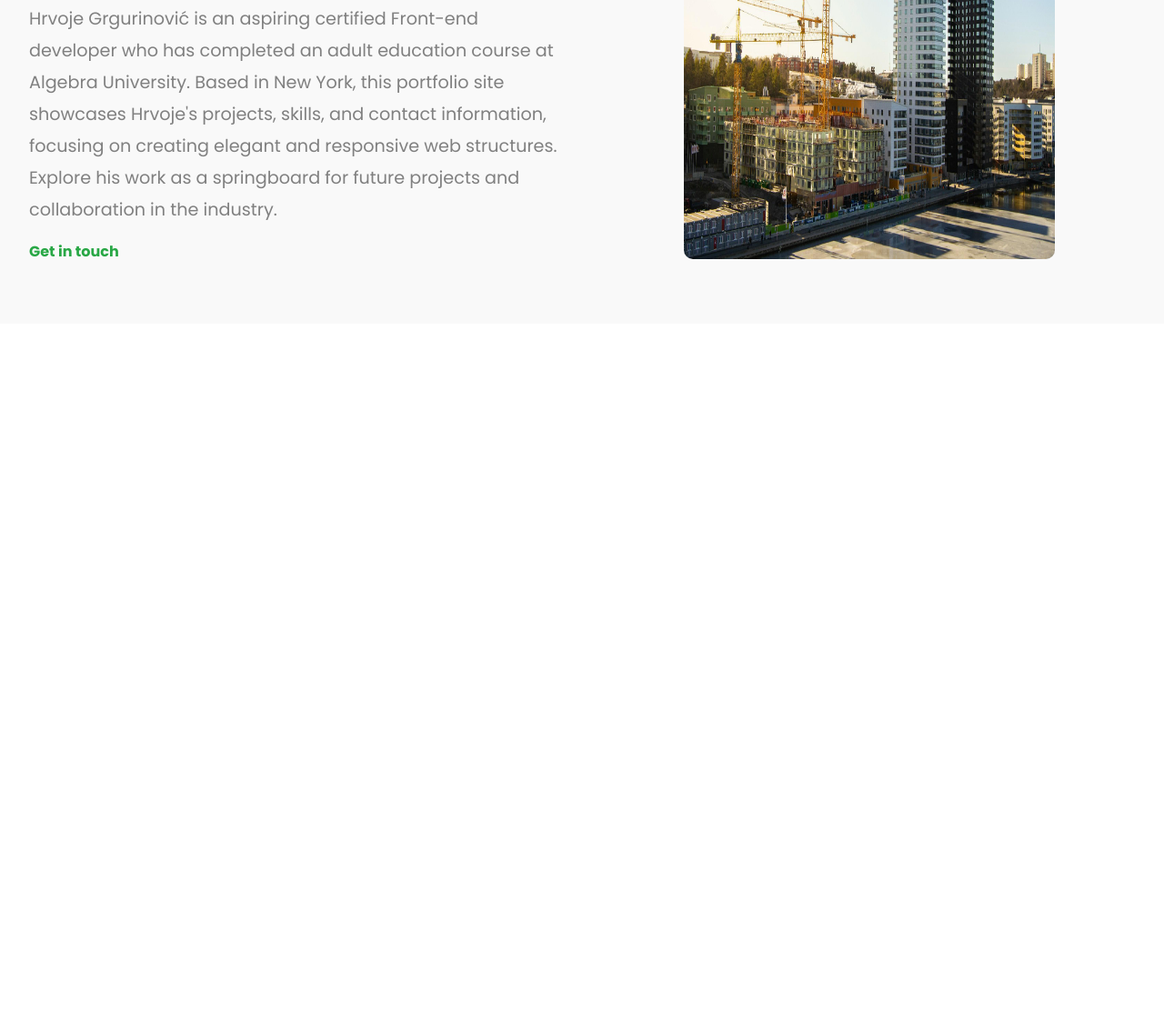
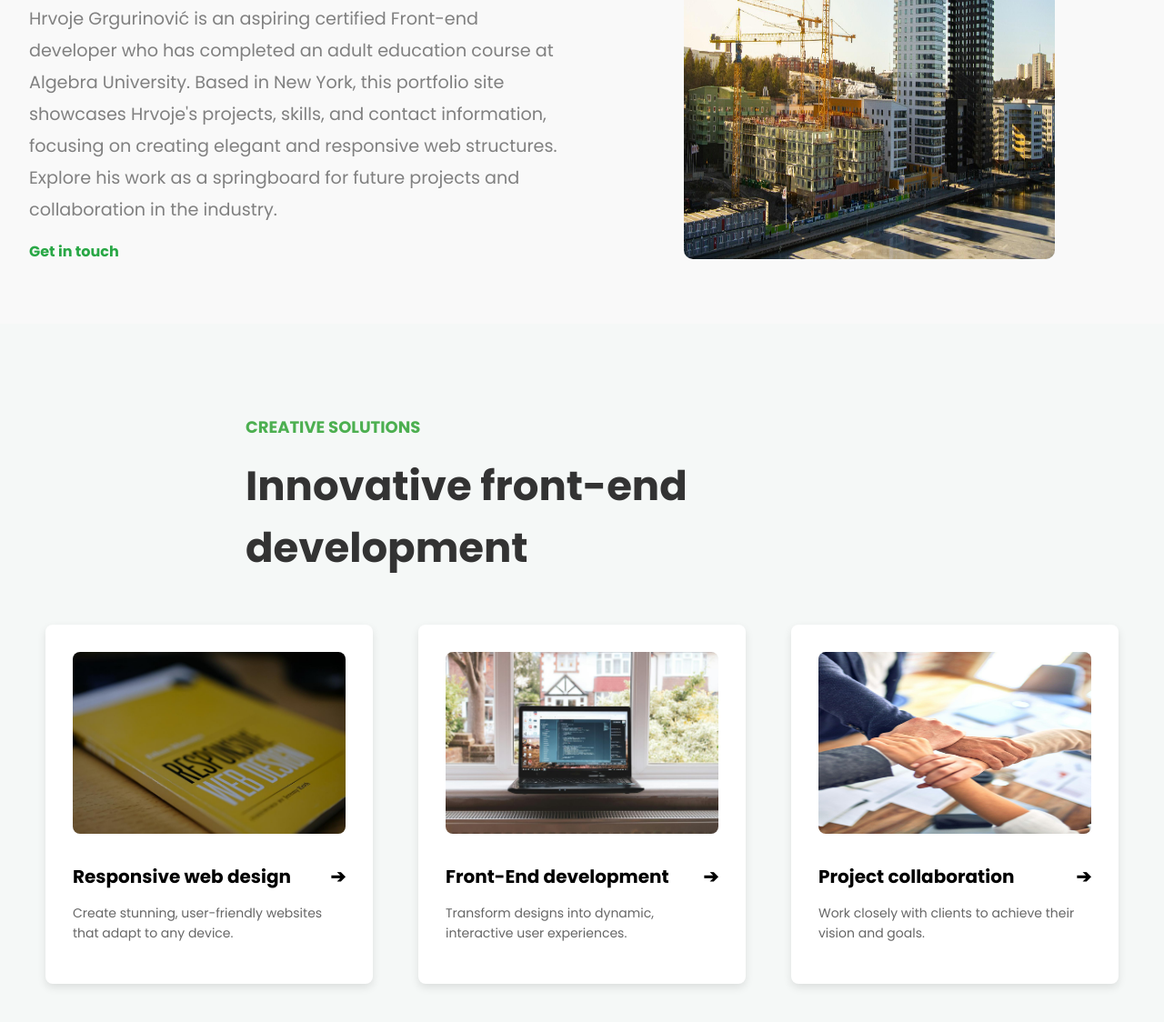
Before and after one commit to Leo1705/HrvojePortfolio, a plain HTML site: page index.html in a window 1280 px wide. Shown: the part 1201-2325 px from the top of the page at 91% size. Before the commit the page ends 1557 px from the top, so only its background shows below. Drawn offline with Linux system fonts and the light colour scheme; a web font is replaced by a local one.

Commit message:
Add files via upload

```diff
--- a/index.html
+++ b/index.html
@@ -55,6 +55,35 @@
         </div>
       </div>
     </section>
+    <section class="services-section">
+      <div class="services-header">
+        <h3 class="tagline">Creative Solutions</h3>
+        <h2 class="section-title">Innovative front-end development</h2>
+      </div>
+      <div class="services-cards">
+        <div class="service-card">
+          <img src="responsive-web-design.jpeg" alt="Responsive Web Design" />
+          <h3>Responsive web design <span>&#x2794;</span></h3>
+          <p>
+            Create stunning, user-friendly websites that adapt to any device.
+          </p>
+        </div>
+        <div class="service-card">
+          <img src="front-end-development.jpeg" alt="Front-End Development" />
+          <h3>Front-End development <span>&#x2794;</span></h3>
+          <p>Transform designs into dynamic, interactive user experiences.</p>
+        </div>
+        <div class="service-card">
+          <img
+            src="project-collaboration.jpeg"
+            alt="Project Collaboration"
+            class="last-image"
+          />
+          <h3>Project collaboration <span>&#x2794;</span></h3>
+          <p>Work closely with clients to achieve their vision and goals.</p>
+        </div>
+      </div>
+    </section>
 
     <script>
       function myFunction() {
--- a/style.css
+++ b/style.css
@@ -141,6 +141,10 @@ margin:0 auto;
     max-width:100% !important;
     height:auto !important;
   }
+  .services-header{
+    margin:10px 0px !important;
+
+  }
 }
 .hero-section {
   background: url('hero-background.jpg') no-repeat center center/cover;
@@ -261,3 +265,70 @@ margin-bottom:-30px;
   border-radius: 10px;
   height: 500px;
 }
+.services-section {
+  padding: 50px 20px;
+  text-align: left;
+  background-color: #f5f8f7;
+}
+
+.services-header {
+margin:50px 250px;
+}
+
+.tagline {
+  color: #4caf50;
+  text-transform: uppercase;
+  font-weight: bold;
+  font-size: 18px;
+
+}
+
+.section-title {
+  color: #333;
+  font-size: 45px;
+  margin: 10px 0;
+}
+
+.services-cards {
+  display: flex;
+  justify-content: center;
+  gap: 50px;
+  flex-wrap: wrap;
+}
+
+.service-card {
+  background: #fff;
+  border-radius: 8px;
+  box-shadow: 0 4px 10px rgba(0, 0, 0, 0.1);
+  max-width: 300px;
+  padding: 30px;
+  text-align: left;
+  transition: transform 0.3s ease, box-shadow 0.3s ease;
+}
+
+.service-card:hover {
+  transform: translateY(-10px);
+  box-shadow: 0 8px 20px rgba(0, 0, 0, 0.2);
+}
+
+.service-card img {
+  width: 300px;
+  height: 200px;
+  border-radius: 8px;
+  margin-bottom: 15px;
+}
+
+.service-card h3 {
+  font-weight: bold;;
+  font-size: 20px;
+  display: flex;
+  justify-content: space-between;
+  align-items: center;
+  margin: 10px 0;
+}
+
+.service-card p {
+  color: #666;
+  font-size: 14px;
+  line-height: 1.6;
+}
```
Also changed, not shown: front-end-development.jpeg (added), project-collaboration.jpeg (added), responsive-web-design.jpeg (added).
